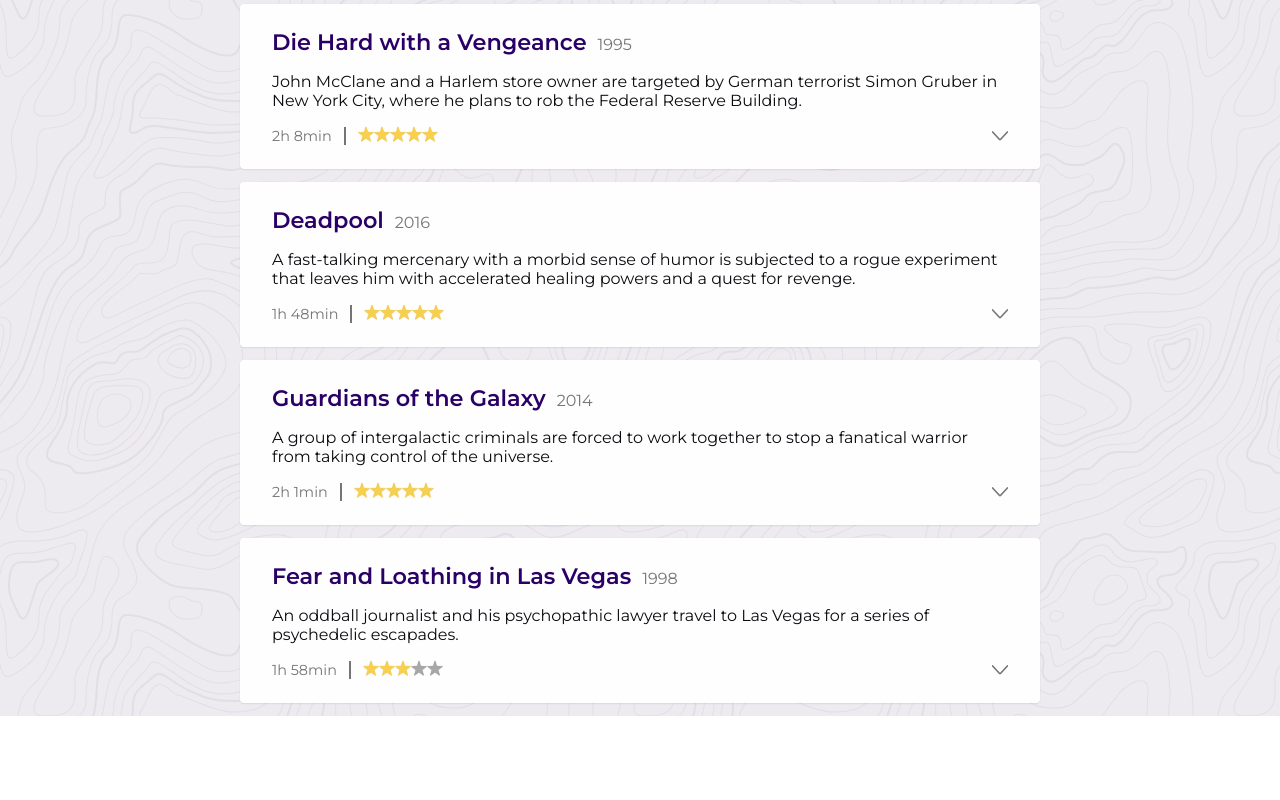
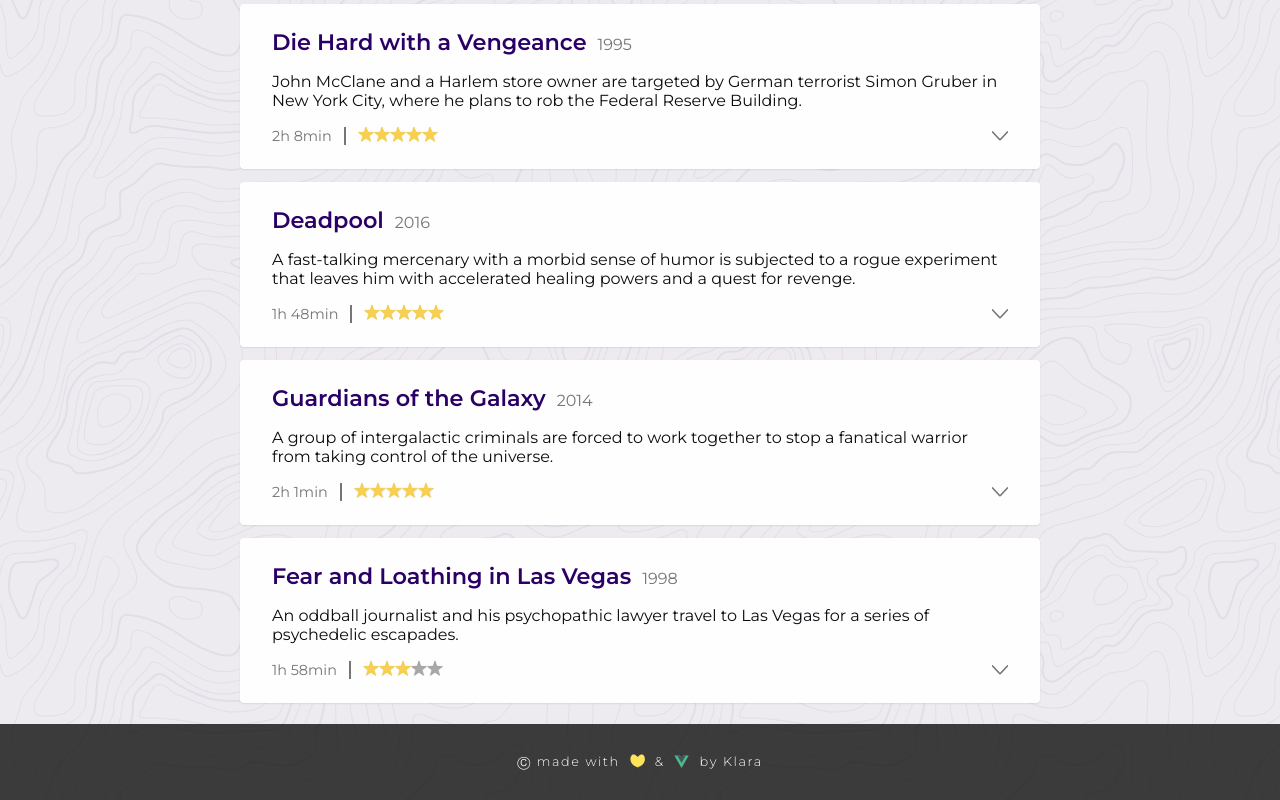
Before and after one commit to miffili/movlix, a Vue app: page / in a window 1280 px wide. Shown: the part 491-1291 px from the top of the page. Before the commit the page ends 1207 px from the top, so only its background shows below. Built offline with nearby package versions, Linux system fonts and the light colour scheme.

Commit message:
add footer

```diff
--- a/src/App.vue
+++ b/src/App.vue
@@ -21,6 +21,7 @@
       @save="updateMovie"
     />
   </main>
+  <TheFooter />
 </div>
 </template>
 
@@ -28,6 +29,7 @@
 import MovieCard from './components/MovieCard.vue'
 import MovieForm from './components/MovieForm.vue'
 import TheHeader from './components/TheHeader.vue'
+import TheFooter from './components/TheFooter.vue'
 
 import {
   EventBus
@@ -39,7 +41,8 @@
   components: {
     MovieCard,
     MovieForm,
-    TheHeader
+    TheHeader,
+    TheFooter
   },
   data() {
     return {
@@ -154,9 +157,10 @@
   font-family: 'Montserrat', Helvetica, Arial, sans-serif;
   -webkit-font-smoothing: antialiased;
   -moz-osx-font-smoothing: grayscale;
+  position: relative;
   min-height: 100vh;
   margin: 0 auto;
-  padding: 0;
+  padding: 0 0 5.25rem;
   color: #0c0b0f;
   background-color: hsla(265, 17%, 93%, 1);
   background-image: url('./assets/topography.svg');
--- /dev/null
+++ b/src/components/TheFooter.vue
@@ -0,0 +1,48 @@
+<template lang="html">
+  <footer>
+    Ⓒ made with&nbsp;&nbsp;
+    <svg class="heart" xmlns="http://www.w3.org/2000/svg" width="200" height="200" viewBox="0 0 200 200" fill="none">
+<path d="M99.8968 176.067C-62.6031 131.067 18.3968 -49.4333 99.8967 55.0666C181.397 -49.4333 262.397 131.067 99.8968 176.067Z" fill="#FFE457" stroke="#F2D953" stroke-width="2" stroke-linecap="round" stroke-linejoin="round"/>
+</svg>
+    &nbsp;&nbsp;&amp;&nbsp;&nbsp;
+    <svg class="vue-logo" xmlns:dc="http://purl.org/dc/elements/1.1/" xmlns:cc="http://creativecommons.org/ns#" xmlns:rdf="http://www.w3.org/1999/02/22-rdf-syntax-ns#" xmlns:svg="http://www.w3.org/2000/svg" xmlns="http://www.w3.org/2000/svg" viewBox="70 70 280 255" height="400" width="400" xml:space="preserve" id="svg2" version="1.1" style="&#10;    /* border: 1px solid black; */&#10;"><metadata id="metadata8"><rdf:RDF><cc:Work rdf:about=""><dc:format>image/svg+xml</dc:format><dc:type rdf:resource="http://purl.org/dc/dcmitype/StillImage"/></cc:Work></rdf:RDF></metadata><defs id="defs6"/><g transform="matrix(1.3333333,0,0,-1.3333333,0,400)" id="g10"><g transform="translate(178.0626,235.0086)" id="g12"><path id="path14" style="fill:#4dba87;fill-opacity:1;fill-rule:nonzero;stroke:none" d="M 0,0 -22.669,-39.264 -45.338,0 h -75.491 L -22.669,-170.017 75.491,0 Z"/></g><g transform="translate(178.0626,235.0086)" id="g16"><path id="path18" style="fill:#435466;fill-opacity:1;fill-rule:nonzero;stroke:none" d="M 0,0 -22.669,-39.264 -45.338,0 H -81.565 L -22.669,-102.01 36.227,0 Z"/></g></g></svg>
+    &nbsp;&nbsp;by&nbsp;<a href="https://github.com/Miffili" title="Klara @ Github">Klara</a>
+  </footer>
+</template>
+<button type="button" name="button"></button>
+
+<script>
+export default {
+  name: "TheFooter",
+}
+</script>
+
+<style lang="css" scoped>
+  footer {
+    width: 100%;
+    display: flex;
+    align-items: flex-end;
+    justify-content: center;
+    padding: 1.75rem 0.5rem;
+    color: white;
+    font-weight: lighter;
+    background: hsla(0, 0%, 0%, 0.75);
+    box-sizing: border-box;
+    margin-top: 1rem;
+    letter-spacing: 0.1rem;
+    font-size: 0.8rem;
+    cursor: default;
+    position: absolute;
+    bottom: 0;
+    line-height: 1.25rem;
+  }
+  .vue-logo, .heart {
+    height: 1.2em;
+    width: 1.2em;
+    margin-bottom: 0.2em;
+  }
+  .heart {
+    transform-origin: bottom;
+    transform: scaleY(1.1);
+  }
+</style>
--- a/src/components/TheHeader.vue
+++ b/src/components/TheHeader.vue
@@ -26,7 +26,7 @@
 
 <style lang="css" scoped>
   header {
-    width: 100%;
+    max-width: 100%;
     display: flex;
     flex-direction: column;
     padding: 1.75rem 0.5rem;
@@ -37,7 +37,7 @@
     box-sizing: border-box;
   }
   .logo {
-    height: 3rem;
+    height: 2.5rem;
     opacity: 0.85;
     align-self: flex-start;
   }
```
